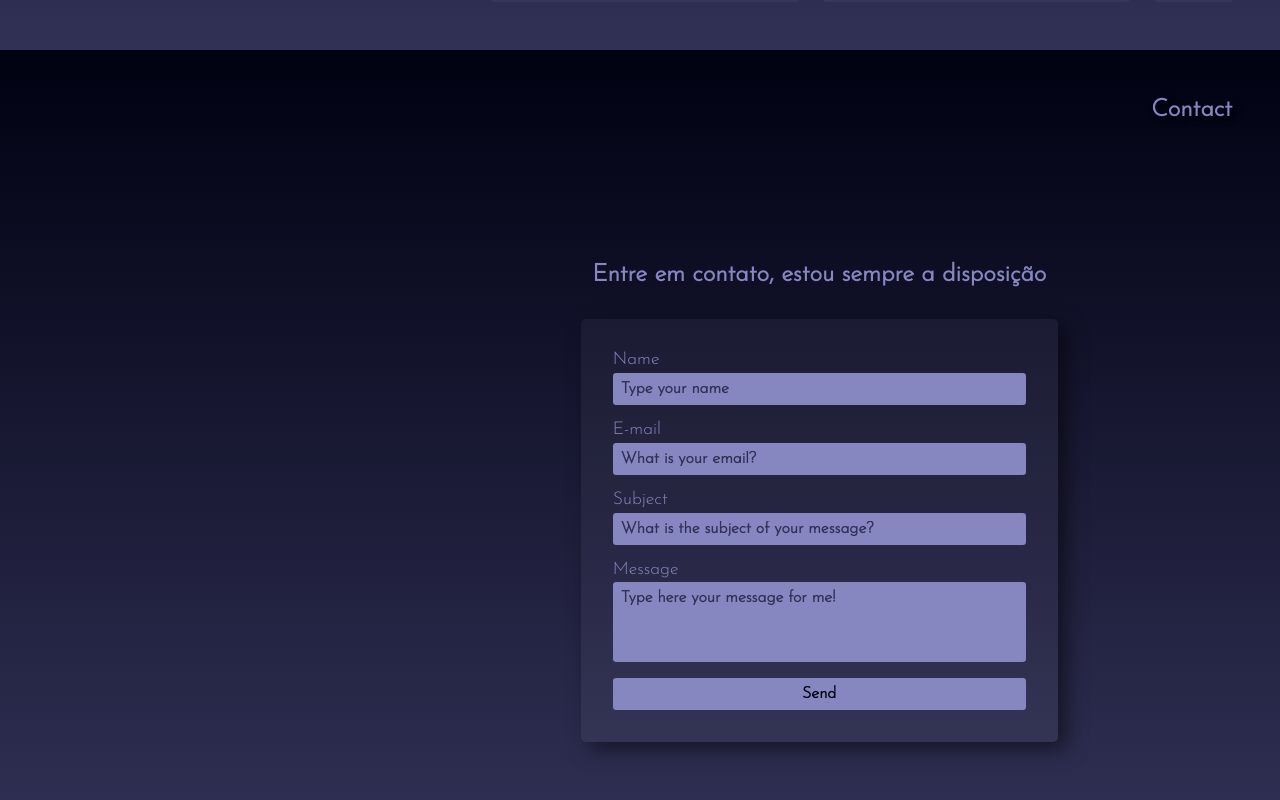
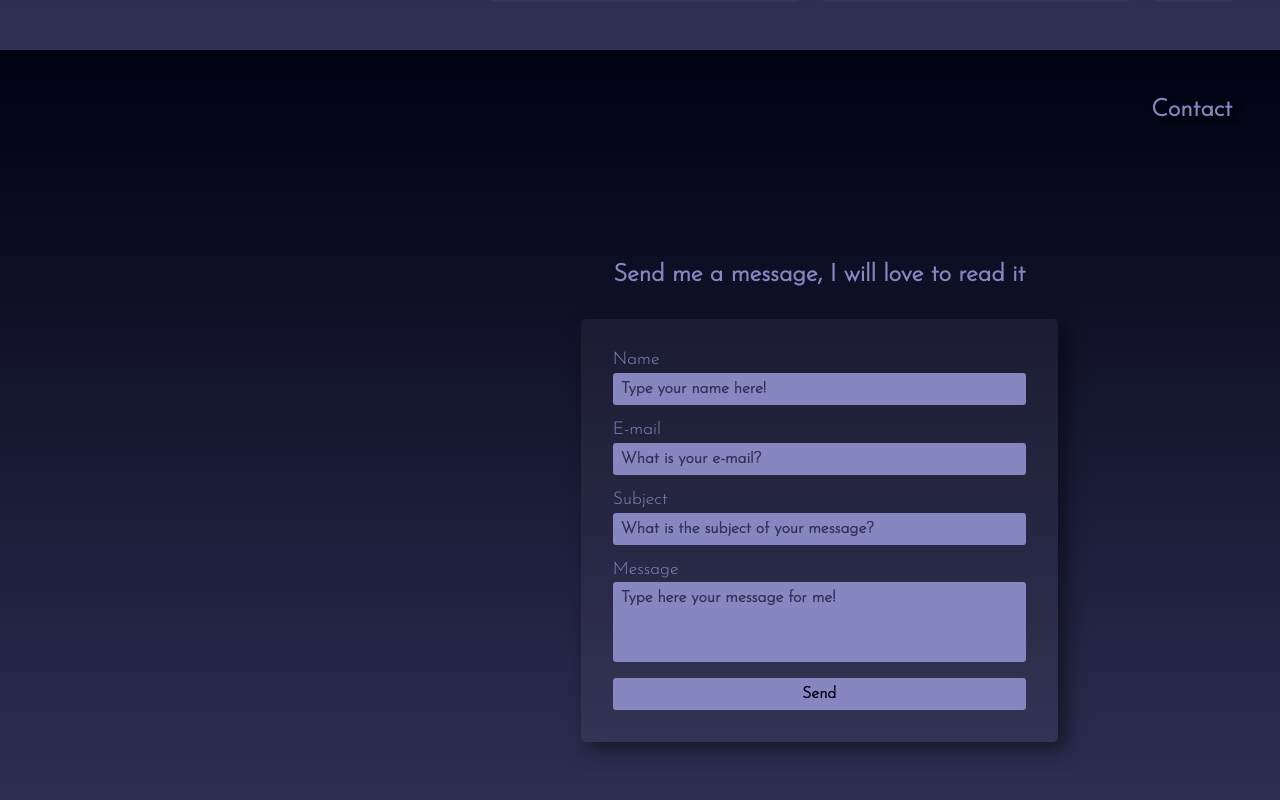
Before and after one commit to Cleidson-Oliveira/portfolio, a React (Vite) app: page / in a window 1280 px wide. Shown: the part 3150-3950 px from the top of the page. Built offline with nearby package versions, Linux system fonts and the light colour scheme.

Commit message:
translate contact section added

```diff
--- a/src/components/Community/Main/MainSessions/Contact/index.tsx
+++ b/src/components/Community/Main/MainSessions/Contact/index.tsx
@@ -1,10 +1,11 @@
-import { FormEvent, useRef, useState } from "react";
+import { FormEvent, useContext, useRef, useState } from "react";
+import { sendMail } from "../../../../../services/mail";
+import { LanguageContext } from "../../../../../contexts/Language/LanguagesContext";
 
-import { ToastContainer, toast } from 'react-toastify';
+import { ToastContainer } from 'react-toastify';
 
 import style from "./style.module.scss";
 import 'react-toastify/dist/ReactToastify.css';
-import { sendMail } from "../../../../../services/mail";
 
 export function Contact () {
 
@@ -14,6 +15,8 @@ export function Contact () {
     const [message, setMessage] = useState('');
 
     const form = useRef<HTMLFormElement>(null);
+
+    const { lang } = useContext(LanguageContext);
 
     const clearForm = () => {
         setName('');
@@ -33,17 +36,17 @@ export function Contact () {
     return (
         <>
             <div className={style.contact}>
-                <h2>Entre em contato, estou sempre a disposição</h2>
+                <h2>{ lang === "en-US" ? "Send me a message, I will love to read it" : "Entre em contato, estou sempre a disposição" }</h2>
 
                 <form
                     ref={form}
                     onSubmit={handleSendMail}
                 >
-                    <label> Name
+                    <label> {lang === "en-US" ? "Name" : "Nome"}
                         <input
                             type="text"
                             name="name"
-                            placeholder="Type your name"
+                            placeholder={lang === "en-US" ? "Type your name here!" : "Qual é o seu nome?"}
                             value={name}
                             onChange={(e) => setName(e.target.value)}
                         />
@@ -52,29 +55,29 @@ export function Contact () {
                         <input
                             type="email"
                             name="email"
-                            placeholder="What is your email?"
+                            placeholder={lang === "en-US" ? "What is your e-mail?" : "Qual é o seu e-mail?"}
                             value={email}
                             onChange={(e) => setEmail(e.target.value)}
                         />
                     </label>
-                    <label> Subject
+                    <label> {lang === "en-US" ? "Subject" : "Assunto"}
                         <input
                             type="text"
                             name="subject"
-                            placeholder="What is the subject of your message?"
+                            placeholder={lang === "en-US" ? "What is the subject of your message?" : "Sobre o que quer falar?"}
                             value={subject}
                             onChange={(e) => setSubject(e.target.value)}
                         />
                     </label>
-                    <label> Message
+                    <label> {lang === "en-US" ? "Message" : "Mensagem"}
                         <textarea
                             name="message"
-                            placeholder="Type here your message for me!"
+                            placeholder={lang === "en-US" ? "Type here your message for me!" : "Digite aqui sua mensagem!"}
                             value={message}
                             onChange={(e) => setMessage(e.target.value)}
                         />
                     </label>
-                    <input type="submit" value="Send" />
+                    <input type="submit" value={lang === "en-US" ? "Send" : "Enviar"} />
 
                 </form>
             </div>
--- a/src/components/Community/Main/MainSessions/Home/index.tsx
+++ b/src/components/Community/Main/MainSessions/Home/index.tsx
@@ -7,8 +7,6 @@ import { AiFillLinkedin, AiFillGithub, AiFillCodepenCircle } from "react-icons/a
 import { FaRegAddressCard } from "react-icons/fa";
 
 import style from "./style.module.scss";
-
-
 
 export function HomeSession () {
     const { lang } = useContext(LanguageContext);
--- a/src/services/mail.ts
+++ b/src/services/mail.ts
@@ -1,12 +1,11 @@
 import { toast } from "react-toastify";
 import emailjs from "@emailjs/browser";
-
 
 export const sendMail = async (
     canSend: boolean,
     form: React.RefObject<HTMLFormElement>,
     callback: () => void
-    ) => {
+) => {
 
     try {
         if (!canSend) {
```
